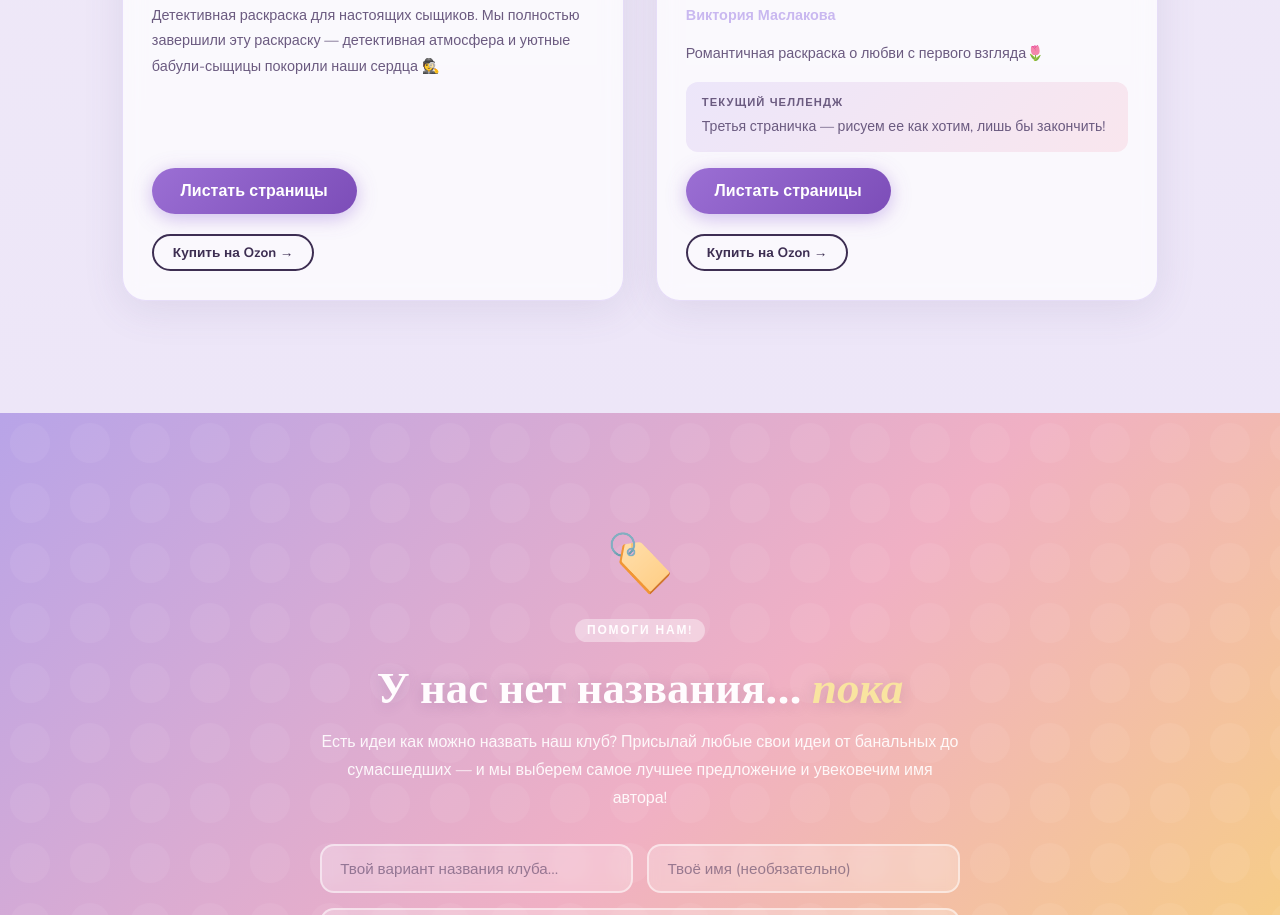
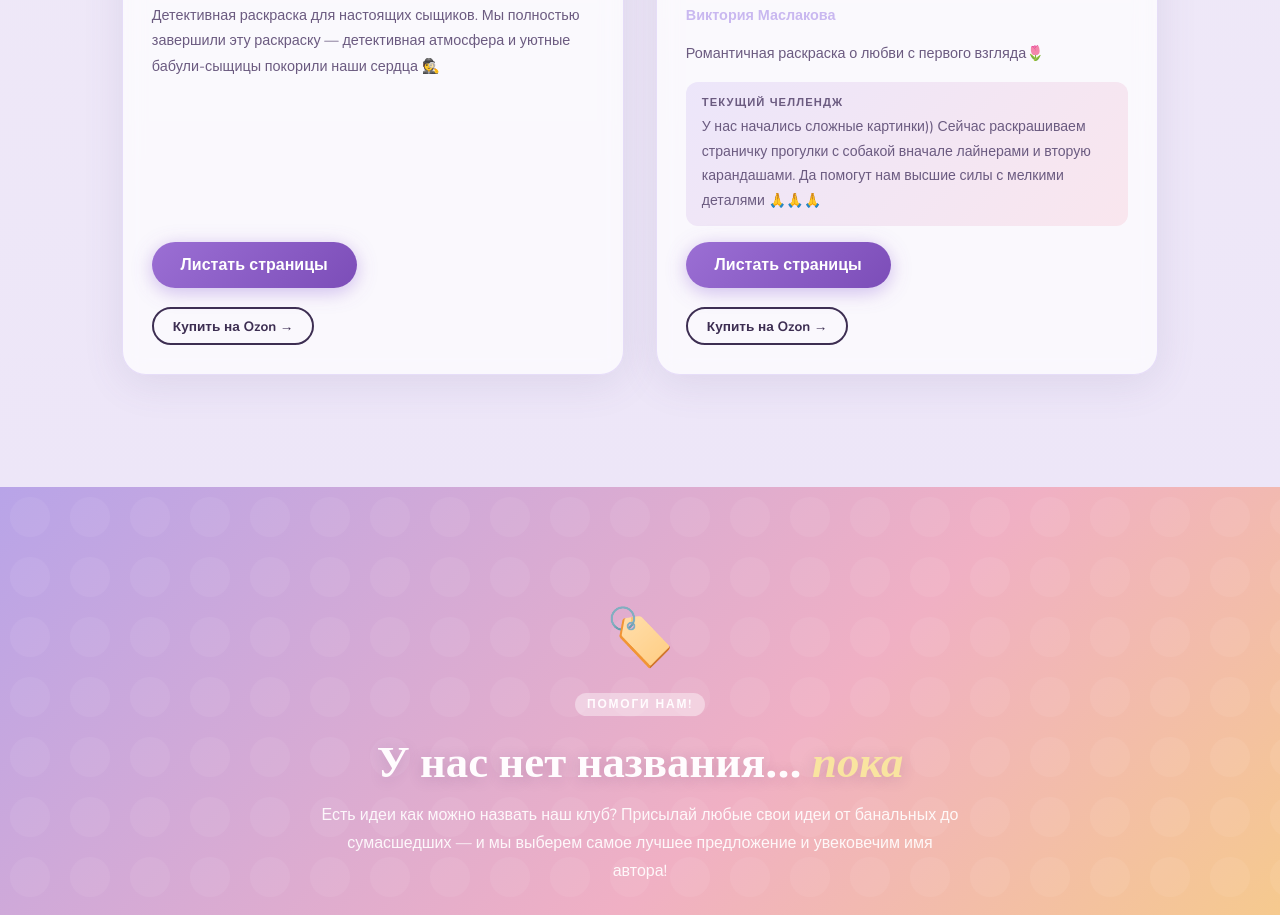
Before and after one commit to A2diz/klubraskras, a plain HTML site: page index.html in a window 1280 px wide. Shown: the part 2235-3150 px from the top of the page. Drawn offline with nearby package versions, Linux system fonts and the light colour scheme; a web font is replaced by a local one.

Commit message:
челлендж слетел, обратно поставила

```diff
--- a/index.html
+++ b/index.html
@@ -138,7 +138,7 @@
             <p>Романтичная раскраска о любви с первого взгляда🌷</p>
             <div class="challenge-box">
               <span class="challenge-label">Текущий челлендж</span>
-              <p>Третья страничка — рисуем ее как хотим, лишь бы закончить!</p>
+              <p>У нас начались сложные картинки)) Сейчас раскрашиваем страничку прогулки с собакой вначале лайнерами и вторую карандашами. Да помогут нам высшие силы с мелкими деталями 🙏🙏🙏</p>
             </div>
             <div class="book-buttons"><a href="review-meeting.html" class="btn-review">Листать страницы</a><a href="https://ozon.ru/t/7WxLxIC" target="_blank" rel="noopener" class="btn-outline">Купить на Ozon →</a></div>
           </div>
```
